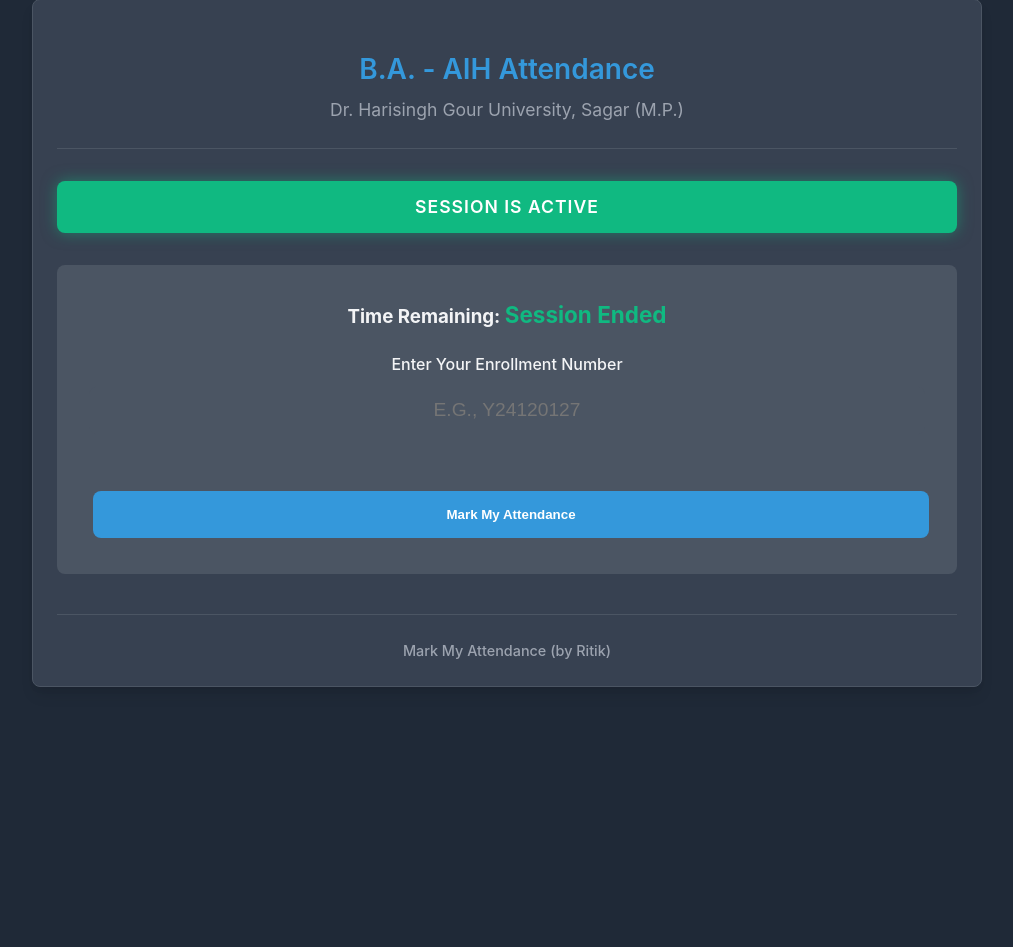
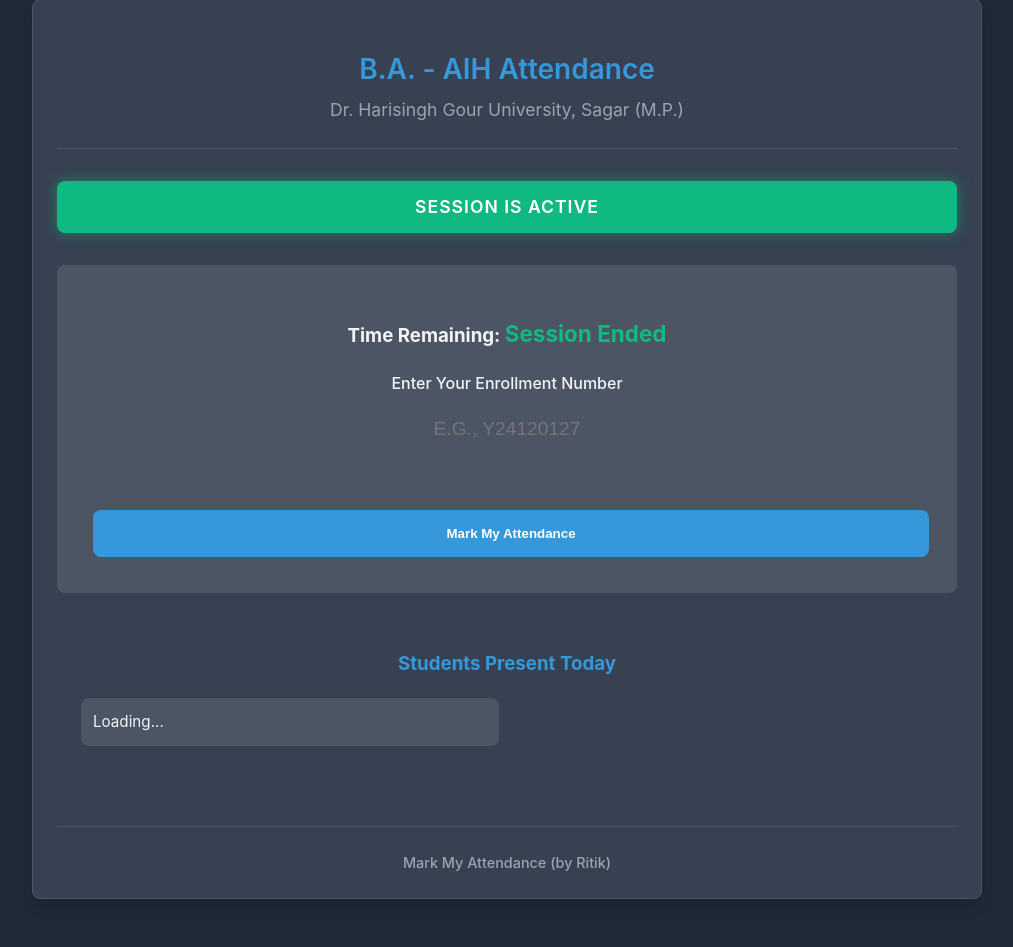
Before and after one commit to rajgupta394/aih, a Flask app: page /student in a window 1280 px wide. Shown: the part 49-996 px from the top of the page, without its empty margins (133-1146 px from the left). Before the commit the page ends 736 px from the top, so only its background shows below. Run offline with Flask 3, Linux system fonts and the light colour scheme; a database or web service that is not in the repository returns one stand-in record (values such as "Sample title"); data that the repository does not hold is empty; some libraries are stand-ins or nearby versions.

Commit message:
feat: Add live student list and improve location precision

```diff
--- a/app.py
+++ b/app.py
@@ -129,7 +129,7 @@
                         cur.execute("""
                             SELECT DISTINCT s.name, s.enrollment_no FROM attendance_records ar
                             JOIN students s ON ar.student_id = s.id JOIN attendance_sessions ases ON ar.session_id = ases.id
-                            WHERE ases.class_id = %s AND DATE(ases.start_time AT TIME ZONE 'UTC') = %s ORDER BY s.enrollment_no ASC
+                            WHERE ases.class_id = %s AND DATE(ases.start_time AT TIME ZONE 'UTC') = %s ORDER BY s.name ASC
                         """, (class_id, today_utc))
                         present_students = cur.fetchall()
         finally:
@@ -249,6 +249,30 @@
 
 
 # --- API Endpoints ---
+
+# NEW/UPDATED API Endpoint for live student list
+@app.route('/api/get_present_students/<int:session_id>')
+def api_get_present_students(session_id):
+    conn = get_db_connection()
+    if not conn:
+        return jsonify({"success": False, "students": []})
+    try:
+        with conn.cursor(cursor_factory=psycopg2.extras.DictCursor) as cur:
+            cur.execute("""
+                SELECT s.name, s.enrollment_no
+                FROM attendance_records ar
+                JOIN students s ON ar.student_id = s.id
+                WHERE ar.session_id = %s
+                ORDER BY s.name ASC
+            """, (session_id,))
+            students = [dict(row) for row in cur.fetchall()]
+            return jsonify({"success": True, "students": students})
+    except (Exception, psycopg2.Error) as e:
+        print(f"Error in get_present_students: {e}")
+        return jsonify({"success": False, "students": []})
+    finally:
+        if conn: conn.close()
+
 @app.route('/api/mark_attendance', methods=['POST'])
 def api_mark_attendance():
     data = request.form
@@ -262,7 +286,6 @@
             student = cur.fetchone()
             if not student: return jsonify({"success": False, "message": "Enrollment number not found.", "category": "danger"}), 404
 
-            # FIXED: Specify which 'id' to select to avoid ambiguity. Using ar.id.
             cur.execute("SELECT ar.id FROM attendance_records ar JOIN attendance_sessions ases ON ar.session_id = ases.id WHERE ar.student_id = %s AND DATE(ases.start_time AT TIME ZONE 'UTC') = %s", (student['id'], datetime.now(timezone.utc).date()))
             if cur.fetchone():
                 return jsonify({"success": False, "message": "You have already marked attendance today.", "category": "warning"}), 409
--- a/static/main.js
+++ b/static/main.js
@@ -1,6 +1,7 @@
 /**
  * Frontend logic for the AIH Attendance System.
  * Focus on a professional, mobile-first, modal-driven UX.
+ * Version with live student list and enhanced location fetching.
  */
 
 // =============================================================================
@@ -13,34 +14,53 @@
     statusDiv.textContent = message;
     statusDiv.className = `status-message ${type}`;
     statusDiv.style.display = 'block';
-    setTimeout(() => { statusDiv.style.display = 'none'; }, 5000);
+    setTimeout(() => { statusDiv.style.display = 'none'; }, 6000);
 }
 
+/**
+ * UPGRADED: A more precise and user-friendly geolocation function.
+ * @param {function} successCallback Called with the final position object.
+ * @param {function} errorCallback Called with a user-friendly error message.
+ */
 function getAccurateLocation(successCallback, errorCallback) {
-    showStatusMessage('Getting location...', 'info');
+    if (!navigator.geolocation) {
+        errorCallback("Geolocation is not supported by your browser.");
+        return;
+    }
+
+    const options = {
+        enableHighAccuracy: true, // Prioritize the most accurate method.
+        timeout: 15000,           // Give the device up to 15 seconds to get a location.
+        maximumAge: 0             // Force a fresh location reading.
+    };
+
     navigator.geolocation.getCurrentPosition(
-        (pos) => {
-            if (pos.coords.accuracy < 150) {
-                successCallback(pos);
+        (position) => {
+            if (position.coords.accuracy <= 100) { // Accuracy is in meters. Lower is better.
+                successCallback(position);
             } else {
-                showStatusMessage('Improving location accuracy...', 'info');
-                const watchId = navigator.geolocation.watchPosition(
-                    (highAccPos) => {
-                        navigator.geolocation.clearWatch(watchId);
-                        successCallback(highAccPos);
+                errorCallback(`Location found, but it's not precise enough. Please try again in a more open area.`);
+            }
         },
-                    (err) => {
-                        navigator.geolocation.clearWatch(watchId);
-                        errorCallback(`Could not get an accurate location: ${err.message}`);
+        (error) => {
+            let errorMessage = "An unknown location error occurred.";
+            switch (error.code) {
+                case error.PERMISSION_DENIED:
+                    errorMessage = "Location access was denied. Please enable location permissions for this site.";
+                    break;
+                case error.POSITION_UNAVAILABLE:
+                    errorMessage = "Your location could not be determined. Ensure GPS and Wi-Fi are enabled.";
+                    break;
+                case error.TIMEOUT:
+                    errorMessage = "Failed to get your location in time. Please try again in an area with a stronger signal.";
+                    break;
+            }
+            errorCallback(errorMessage);
         },
-                    { enableHighAccuracy: true, timeout: 15000, maximumAge: 0 }
+        options
     );
 }
-        },
-        (err) => { errorCallback(`Could not get location: ${err.message}`); },
-        { enableHighAccuracy: false, timeout: 5000 }
-    );
-}
+
 
 function startRobustTimer(endTimeIsoString, timerElement) {
     if (!endTimeIsoString || !timerElement) return;
@@ -74,23 +94,49 @@
 // =============================================================================
 
 document.addEventListener('DOMContentLoaded', () => {
-    if (document.getElementById('attendance-form')) initStudentPage();
-    if (document.querySelector('.dashboard-content')) initControllerDashboard();
+    if (document.querySelector('.student-card') || document.querySelector('.live-list-container')) initStudentPage();
+    if (document.getElementById('start-session-btn') || document.querySelector('.end-session-btn')) initControllerDashboard();
     if (document.querySelector('.professional-table')) initReportPage();
 });
 
 function initStudentPage() {
     const attendanceForm = document.getElementById('attendance-form');
-    if (!attendanceForm) return;
-
     const markButton = document.getElementById('mark-btn');
     const enrollmentInput = document.getElementById('enrollment_no');
+    const spinner = document.getElementById('button-spinner');
 
-    if (window.activeSessionDataStudent?.end_time) {
+    // NEW: Live list functionality
+    const presentListElement = document.getElementById('present-students-list');
+    let liveListInterval;
+
+    const fetchPresentStudents = async (sessionId) => {
+        if (!presentListElement) return;
+        try {
+            const response = await fetch(`/api/get_present_students/${sessionId}`);
+            const data = await response.json();
+            if (data.success && data.students) {
+                if (data.students.length > 0) {
+                    presentListElement.innerHTML = data.students.map(s => `<li>${s.name}</li>`).join('');
+                } else {
+                    presentListElement.innerHTML = '<li>No one has marked attendance yet.</li>';
+                }
+            }
+        } catch (error) {
+            console.error("Could not fetch present students:", error);
+        }
+    };
+
+    if (window.activeSessionDataStudent?.id) {
+        const sessionId = window.activeSessionDataStudent.id;
         const timerElement = document.getElementById('timer-student');
         startRobustTimer(window.activeSessionDataStudent.end_time, timerElement);
+
+        // Fetch the list immediately, then start polling every 10 seconds
+        fetchPresentStudents(sessionId);
+        liveListInterval = setInterval(() => fetchPresentStudents(sessionId), 10000);
     }
 
+    if (attendanceForm) {
         enrollmentInput.addEventListener('input', debounce(async () => {
             const studentNameDisplay = document.getElementById('student-name-display');
             const enrollmentNo = enrollmentInput.value.trim();
@@ -107,10 +153,13 @@
         attendanceForm.addEventListener('submit', (e) => {
             e.preventDefault();
             markButton.disabled = true;
-        markButton.textContent = 'Verifying...';
+            spinner.style.display = 'inline-block';
+            markButton.querySelector('span').textContent = 'Getting Location...';
+            document.getElementById('troubleshooting-tips').style.display = 'none';
+
             getAccurateLocation(
                 async (position) => {
-                markButton.textContent = 'Submitting...';
+                    markButton.querySelector('span').textContent = 'Submitting...';
                     const formData = new URLSearchParams({
                         enrollment_no: enrollmentInput.value,
                         session_id: window.activeSessionDataStudent.id,
@@ -120,20 +169,29 @@
                     const response = await fetch('/api/mark_attendance', { method: 'POST', body: formData });
                     const result = await response.json();
                     showStatusMessage(result.message, result.category);
+
                     if (result.success) {
                         attendanceForm.style.display = 'none';
+                        fetchPresentStudents(window.activeSessionDataStudent.id);
                     } else {
                         markButton.disabled = false;
-                    markButton.textContent = 'Mark My Attendance';
+                        spinner.style.display = 'none';
+                        markButton.querySelector('span').textContent = 'Mark My Attendance';
+                        if (result.message.includes("away")) {
+                            document.getElementById('troubleshooting-tips').style.display = 'block';
+                        }
                     }
                 },
                 (error) => {
                     showStatusMessage(error, 'error');
                     markButton.disabled = false;
-                markButton.textContent = 'Mark My Attendance';
+                    spinner.style.display = 'none';
+                    markButton.querySelector('span').textContent = 'Mark My Attendance';
+                    document.getElementById('troubleshooting-tips').style.display = 'block';
                 }
             );
         });
+    }
 }
 
 function initControllerDashboard() {
@@ -196,7 +254,6 @@
 }
 
 function initReportPage() {
-    // Edit day functionality
     document.querySelectorAll('.edit-day-btn').forEach(button => {
         button.addEventListener('click', (e) => {
             const date = e.target.dataset.date;
@@ -210,7 +267,6 @@
         });
     });
 
-    // Delete day functionality
     const deleteModal = document.getElementById('confirm-delete-modal');
     const confirmDeleteBtn = document.getElementById('confirm-delete-btn');
     const deleteDateDisplay = document.getElementById('modal-delete-date-display');
@@ -220,11 +276,11 @@
         button.addEventListener('click', (e) => {
             dateToDelete = e.target.dataset.date;
             deleteDateDisplay.textContent = dateToDelete;
-            deleteModal.style.display = 'block';
-            document.body.classList.add('modal-open');
+            openModal(deleteModal);
         });
     });
 
+    if(confirmDeleteBtn) {
         confirmDeleteBtn.addEventListener('click', async () => {
             if (!dateToDelete) return;
             confirmDeleteBtn.disabled = true;
@@ -237,45 +293,40 @@
             closeModal(deleteModal);
             confirmDeleteBtn.disabled = false;
         });
-
-    deleteModal.querySelectorAll('.close-btn').forEach(btn => btn.addEventListener('click', () => closeModal(deleteModal)));
+    }
 }
 
-
-// =============================================================================
-// === MODAL MANAGER (REUSABLE LOGIC) ==========================================
-// =============================================================================
-
+function setupManagerModal(config) {
     const managerModal = document.getElementById('manager-modal');
-const modalTitle = document.getElementById('modal-title');
-const modalSubtitle = document.getElementById('modal-subtitle');
     const studentListContainer = document.getElementById('student-list-container');
     const searchInput = document.getElementById('student-search-input');
-
-async function setupManagerModal(config) {
-    modalTitle.textContent = config.title;
-    modalSubtitle.textContent = config.subtitle;
+    if(!managerModal) return;
+    managerModal.querySelector('#modal-title').textContent = config.title;
+    managerModal.querySelector('#modal-subtitle').textContent = config.subtitle;
     studentListContainer.innerHTML = '<p style="text-align:center;">Loading students...</p>';
     openModal(managerModal);
 
-    const response = await fetch(config.fetchUrl);
-    const data = await response.json();
-
+    fetch(config.fetchUrl)
+        .then(res => res.json())
+        .then(data => {
             if (data.success) {
-        renderStudentList(data.students, config);
+                renderStudentList(data.students, config, studentListContainer);
+                if(searchInput) {
                     searchInput.oninput = () => renderStudentList(data.students.filter(s =>
                         s.name.toLowerCase().includes(searchInput.value.toLowerCase()) ||
                         s.enrollment_no.toLowerCase().includes(searchInput.value.toLowerCase())
-        ), config);
+                    ), config, studentListContainer);
+                }
             } else {
                 studentListContainer.innerHTML = `<p class="error">${data.message}</p>`;
             }
+        });
 }
 
-function renderStudentList(students, config) {
-    studentListContainer.innerHTML = '';
+function renderStudentList(students, config, container) {
+    container.innerHTML = '';
     if (students.length === 0) {
-        studentListContainer.innerHTML = '<p style="text-align:center;">No students match your search.</p>';
+        container.innerHTML = '<p style="text-align:center;">No students match your search.</p>';
         return;
     }
     students.forEach(student => {
@@ -290,26 +341,22 @@
                 ${student.is_present ? 'Mark Absent' : 'Mark Present'}
             </button>
         `;
-        studentListContainer.appendChild(item);
+        container.appendChild(item);
     });
 
-    studentListContainer.querySelectorAll('.attendance-toggle-btn').forEach(btn => {
+    container.querySelectorAll('.attendance-toggle-btn').forEach(btn => {
         btn.addEventListener('click', async (e) => {
-            const button = e.target;
+            const button = e.target.closest('button');
             const studentId = button.dataset.studentId;
             const isCurrentlyPresent = button.classList.contains('is-present');
-
-            button.disabled = true; // Prevent double-clicks
-
+            button.disabled = true;
             const response = await fetch(config.apiUrl, {
                 method: 'POST',
                 headers: { 'Content-Type': 'application/json' },
                 body: JSON.stringify({ ...config.payload, student_id: studentId, is_present: !isCurrentlyPresent })
             });
-
             const result = await response.json();
             if (result.success) {
-                // Toggle state visually
                 button.classList.toggle('is-present');
                 button.classList.toggle('is-absent');
                 button.textContent = isCurrentlyPresent ? 'Mark Present' : 'Mark Absent';
@@ -321,7 +368,6 @@
     });
 }
 
-// Generic modal open/close functions
 function openModal(modalElement) {
     if (modalElement) {
         modalElement.style.display = 'block';
@@ -336,10 +382,9 @@
     }
 }
 
-// Add event listeners to all close buttons in all modals
 document.querySelectorAll('.modal').forEach(modal => {
     modal.addEventListener('click', (e) => {
-        if (e.target === modal) closeModal(modal); // Close if clicking on backdrop
+        if (e.target === modal) closeModal(modal);
     });
     modal.querySelectorAll('.close-btn').forEach(btn => {
         btn.addEventListener('click', () => closeModal(modal));
--- a/templates/student_attendance.html
+++ b/templates/student_attendance.html
@@ -6,7 +6,6 @@
     <title>Mark {{ class_name }} Attendance</title>
     <link rel="stylesheet" href="{{ url_for('static', filename='style.css') }}">
     <style>
-        /* Additional styles for the new student UI */
         .status-indicator {
             padding: 0.75rem 1.5rem;
             border-radius: var(--border-radius);
@@ -32,24 +31,32 @@
             border-radius: var(--border-radius);
             text-align: center;
         }
-        .student-card h3 {
+        .live-list-container {
+            margin-top: 2rem;
+            background-color: #374151;
+            padding: 1.5rem;
+            border-radius: var(--border-radius);
+        }
+        .live-list-container h3 {
             margin-top: 0;
-            color: var(--text-color);
-        }
-        .live-count {
-            margin-top: 2rem;
+            color: var(--primary-blue);
             text-align: center;
         }
-        .live-count-number {
-            font-size: 3em;
-            font-weight: 700;
-            color: var(--primary-blue);
+        #present-students-list {
+            list-style-type: none;
+            padding: 0;
+            margin-top: 1rem;
+            column-count: 2;
+            column-gap: 1rem;
         }
-        .live-count-label {
-            color: var(--text-muted);
-            font-weight: 500;
+        #present-students-list li {
+            background-color: #4b5563;
+            padding: 0.75rem;
+            margin-bottom: 0.5rem;
+            border-radius: var(--border-radius);
+            color: var(--text-color);
+            font-size: 0.95em;
         }
-        /* Style for the updated footer */
         .custom-footer {
             text-align: center;
             margin-top: 2.5rem;
@@ -58,6 +65,29 @@
             color: var(--text-muted);
             font-size: 0.9em;
             font-weight: 500;
+        }
+        .spinner {
+            display: none;
+            width: 20px;
+            height: 20px;
+            border: 3px solid rgba(255,255,255,0.3);
+            border-radius: 50%;
+            border-top-color: #fff;
+            animation: spin 1s ease-in-out infinite;
+            margin-right: 10px;
+        }
+        @keyframes spin {
+            to { transform: rotate(360deg); }
+        }
+        .button .content {
+            display: flex;
+            align-items: center;
+            justify-content: center;
+        }
+        @media (max-width: 600px) {
+            #present-students-list {
+                column-count: 1;
+            }
         }
     </style>
 </head>
@@ -72,10 +102,7 @@
 
         <div class="dashboard-content">
             {% if active_session %}
-                <!-- State 1: Session is currently active -->
-                <div class="status-indicator status-active">
-                    Session is Active
-                </div>
+                <div class="status-indicator status-active">Session is Active</div>
                 <div class="student-card">
                     <h3>Time Remaining: <span id="timer-student" class="timer-display"></span></h3>
                     <form id="attendance-form">
@@ -84,36 +111,55 @@
                             <input type="text" id="enrollment_no" name="enrollment_no" required placeholder="e.g., Y24120127" autocomplete="off" style="text-transform: uppercase; text-align:center; font-size: 1.2em; padding: 0.8rem;">
                             <div id="student-name-display" class="student-name-display"></div>
                         </div>
-                        <button type="submit" id="mark-btn" class="button" style="width: 100%; padding: 1rem;">Mark My Attendance</button>
+                        <button type="submit" id="mark-btn" class="button" style="width: 100%; padding: 1rem;">
+                            <div class="content">
+                                <div id="button-spinner" class="spinner"></div>
+                                <span>Mark My Attendance</span>
+                            </div>
+                        </button>
                     </form>
                 </div>
 
-            {% elif present_students %}
-                <!-- State 2: Session is over, show final count for the day -->
-                <div class="status-indicator status-inactive">
-                    Session is Inactive
-                </div>
-                <div class="live-count">
-                    <div class="live-count-number">{{ present_students | length }}</div>
-                    <div class="live-count-label">Students Present Today</div>
-                    <p style="color: var(--text-muted); margin-top: 1rem;">Your attendance for today has been recorded.</p>
+                <div class="live-list-container">
+                    <h3>Students Present Today</h3>
+                    <ul id="present-students-list">
+                        <li>Loading...</li>
+                    </ul>
                 </div>
 
             {% else %}
-                 <!-- State 3: No session active and none have run today -->
-                <div class="status-indicator status-inactive">
-                    Session is Inactive
+                <div class="status-indicator status-inactive">Session is Inactive</div>
+                <div class="info-message" style="background-color: transparent; border: 1px solid var(--border-color);">
+                    {% if present_students %}
+                        Attendance for today is complete.
+                    {% else %}
+                        There is no active attendance session right now.
+                    {% endif %}
                 </div>
-                <div class="info-message" style="background-color: transparent; border: 1px solid var(--border-color);">
-                    There is no active attendance session right now.
+                {% if present_students %}
+                <div class="live-list-container">
+                    <h3>Final List for Today</h3>
+                    <ul id="present-students-list">
+                        {% for student in present_students %}
+                            <li>{{ student.name }}</li>
+                        {% endfor %}
+                    </ul>
                 </div>
+                {% endif %}
             {% endif %}
+
+            <div id="troubleshooting-tips" class="section-card" style="display: none; margin-top: 2rem; background-color: var(--input-bg); padding: 1.5rem; border-radius: var(--border-radius);">
+                <h3 style="margin-top:0; color:var(--primary-blue);">Location Troubleshooting</h3>
+                <ul style="text-align: left; padding-left: 20px; color: var(--text-color);">
+                    <li><strong>Enable Permissions:</strong> Make sure you have granted location permissions to your browser for this site.</li>
+                    <li><strong>Enable Wi-Fi:</strong> Turning on Wi-Fi, even if not connected, dramatically improves location accuracy indoors.</li>
+                    <li><strong>Move Closer to a Window:</strong> A clearer view of the sky helps with GPS signals.</li>
+                    <li><strong>Restart Browser:</strong> Sometimes a simple restart of your mobile browser can fix issues.</li>
+                </ul>
+            </div>
         </div>
 
-        <!-- UPDATED FOOTER -->
-        <footer class="custom-footer">
-            Mark My Attendance (by Ritik)
-        </footer>
+        <footer class="custom-footer">Mark My Attendance (by Ritik)</footer>
     </div>
     <script>
         window.activeSessionDataStudent = {{ active_session | tojson | safe }};
```
Lines whose indentation alone changed are shown as unchanged.
